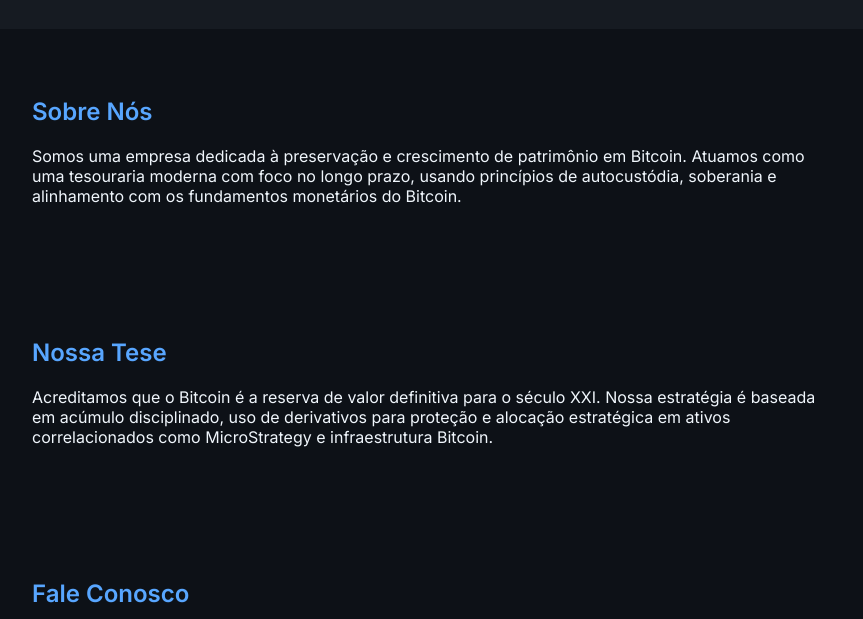
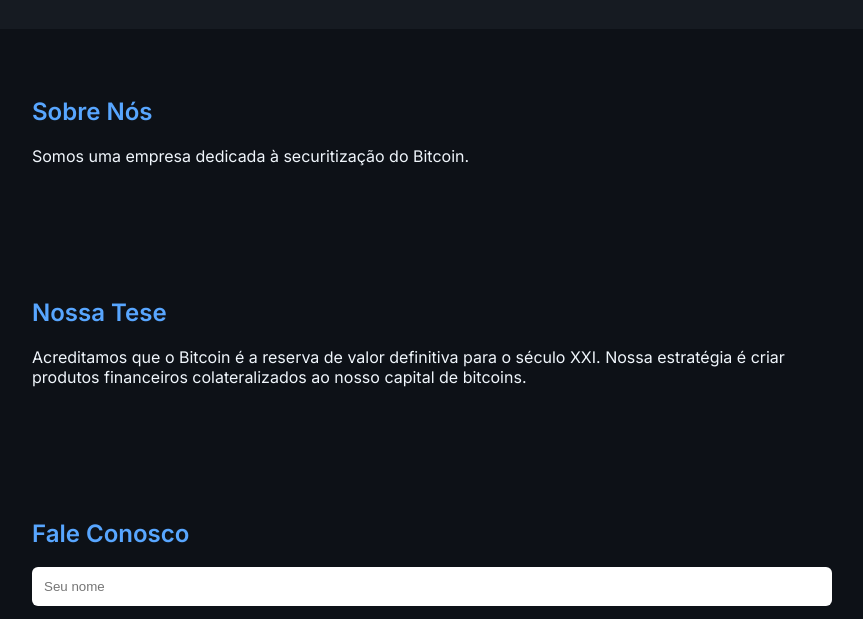
Before and after one commit to hodlholdings/hodlholdings.github.io, a plain HTML site: page index.html in a window 1280 px wide. Shown: the part 110-729 px from the top of the page, without its empty margins (208-1071 px from the left). Drawn offline with Linux system fonts and the light colour scheme.

Commit message:
Update index.html

```diff
--- a/index.html
+++ b/index.html
@@ -82,12 +82,12 @@
 
   <section id="sobre">
     <h2>Sobre Nós</h2>
-    <p>Somos uma empresa dedicada à preservação e crescimento de patrimônio em Bitcoin. Atuamos como uma tesouraria moderna com foco no longo prazo, usando princípios de autocustódia, soberania e alinhamento com os fundamentos monetários do Bitcoin.</p>
+    <p>Somos uma empresa dedicada à securitização do Bitcoin.</p>
   </section>
 
   <section id="tese">
     <h2>Nossa Tese</h2>
-    <p>Acreditamos que o Bitcoin é a reserva de valor definitiva para o século XXI. Nossa estratégia é baseada em acúmulo disciplinado, uso de derivativos para proteção e alocação estratégica em ativos correlacionados como MicroStrategy e infraestrutura Bitcoin.</p>
+    <p>Acreditamos que o Bitcoin é a reserva de valor definitiva para o século XXI. Nossa estratégia é criar produtos financeiros colateralizados ao nosso capital de bitcoins.</p>
   </section>
 
   <section id="contato">
```
